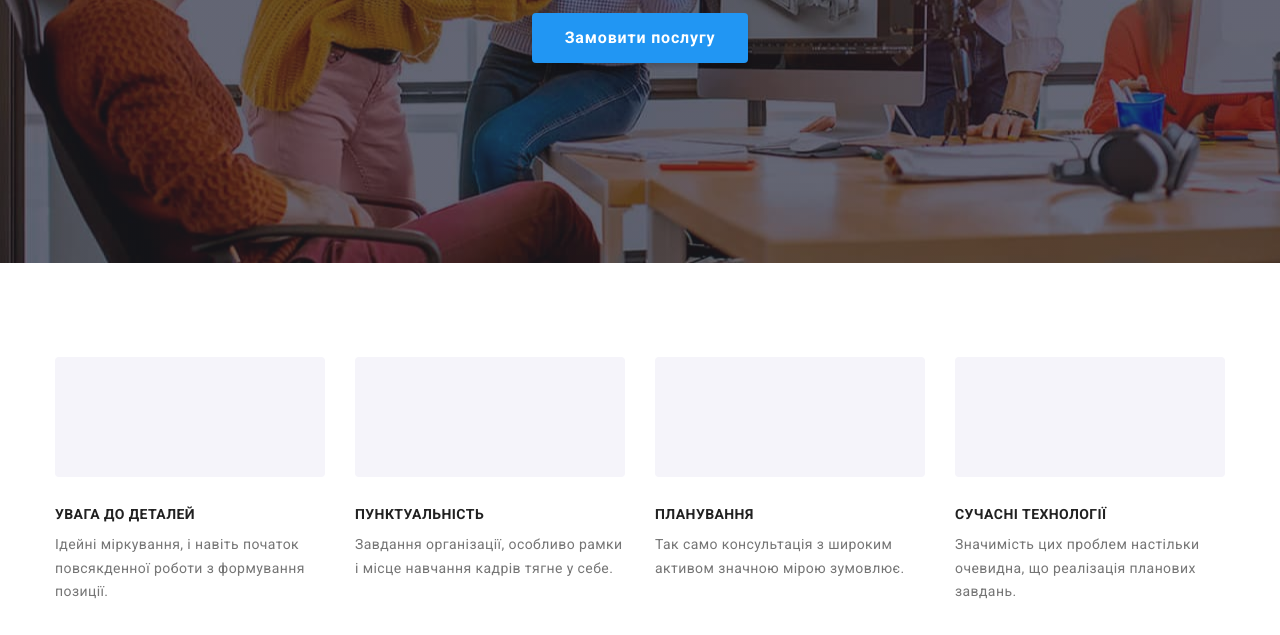
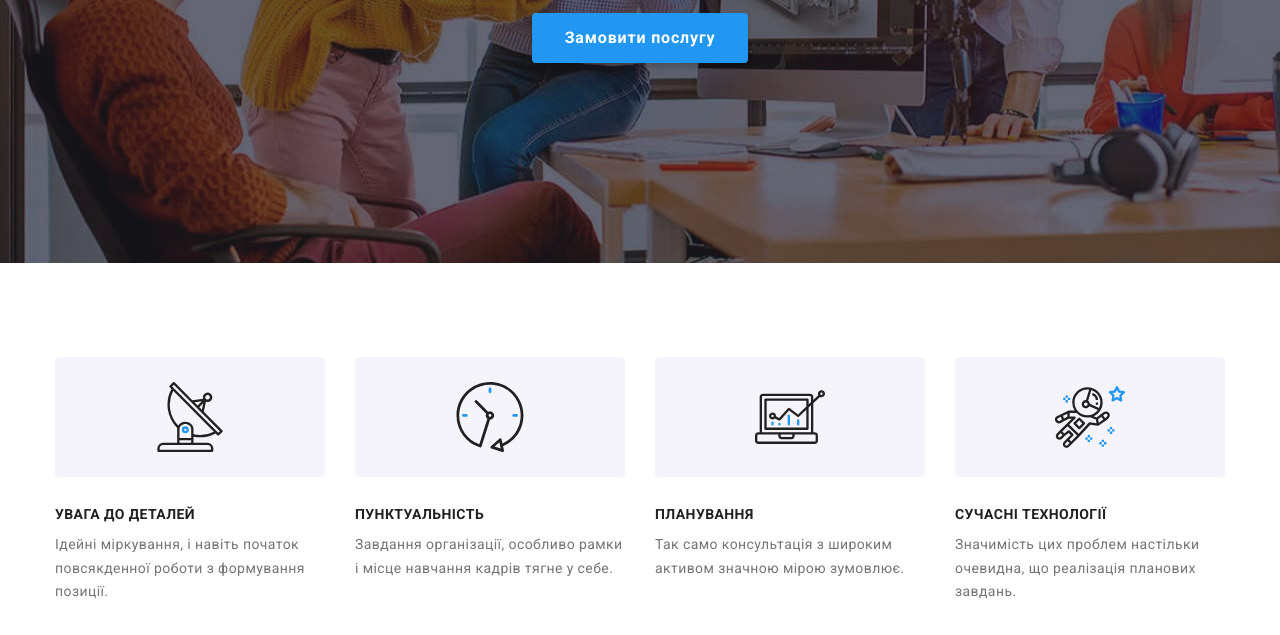
Before and after one commit to AnnKorotetska/goit-markup-hw-04, a plain HTML site: page index.html in a window 1280 px wide. Shown: the part 417-1052 px from the top of the page. Drawn offline with nearby package versions, Linux system fonts and the light colour scheme.

Commit message:
Додає розмітку головної сторінки

```diff
--- a/index.html
+++ b/index.html
@@ -75,7 +75,11 @@
           <h2 class="visually-hidden">Правила</h2>
           <ul class="facts-list list">
             <li class="facts-text-list">
-              <div class="facts-icons"></div>
+              <div class="facts-icons">
+                <svg class="benefits-icon" width="70" height="70">
+                  <use href="./img/icons.svg#antenna"></use>
+                </svg>
+              </div>
               <h3 class="facts-title">УВАГА ДО ДЕТАЛЕЙ</h3>
               <p class="facts-text">
                 Ідейні міркування, і навіть початок повсякденної роботи з
@@ -83,7 +87,11 @@
               </p>
             </li>
             <li class="facts-text-list">
-              <div class="facts-icons"></div>
+              <div class="facts-icons">
+                <svg class="benefits-icon" width="70" height="70">
+                  <use href="./img/icons.svg#clock"></use>
+                </svg>
+              </div>
               <h3 class="facts-title">ПУНКТУАЛЬНІСТЬ</h3>
               <p class="facts-text">
                 Завдання організації, особливо рамки і місце навчання кадрів
@@ -91,14 +99,22 @@
               </p>
             </li>
             <li class="facts-text-list">
-              <div class="facts-icons"></div>
+              <div class="facts-icons">
+                <svg class="benefits-icon" width="70" height="70">
+                  <use href="./img/icons.svg#diagram"></use>
+                </svg>
+              </div>
               <h3 class="facts-title">ПЛАНУВАННЯ</h3>
               <p class="facts-text">
                 Так само консультація з широким активом значною мірою зумовлює.
               </p>
             </li>
             <li class="facts-text-list">
-              <div class="facts-icons"></div>
+              <div class="facts-icons">
+                <svg class="benefits-icon" width="70" height="70">
+                  <use href="./img/icons.svg#astronaut"></use>
+                </svg>
+              </div>
               <h3 class="facts-title">СУЧАСНІ ТЕХНОЛОГІЇ</h3>
               <p class="facts-text">
                 Значимість цих проблем настільки очевидна, що реалізація
```
